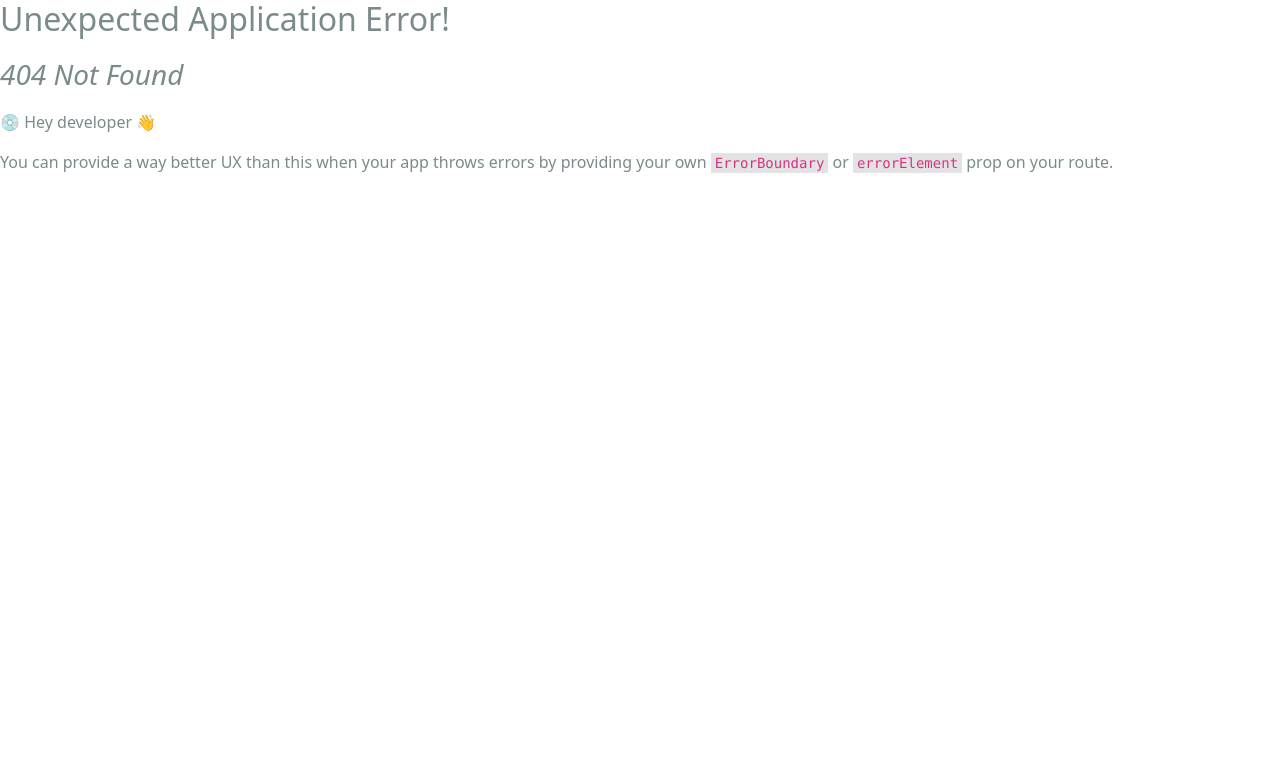
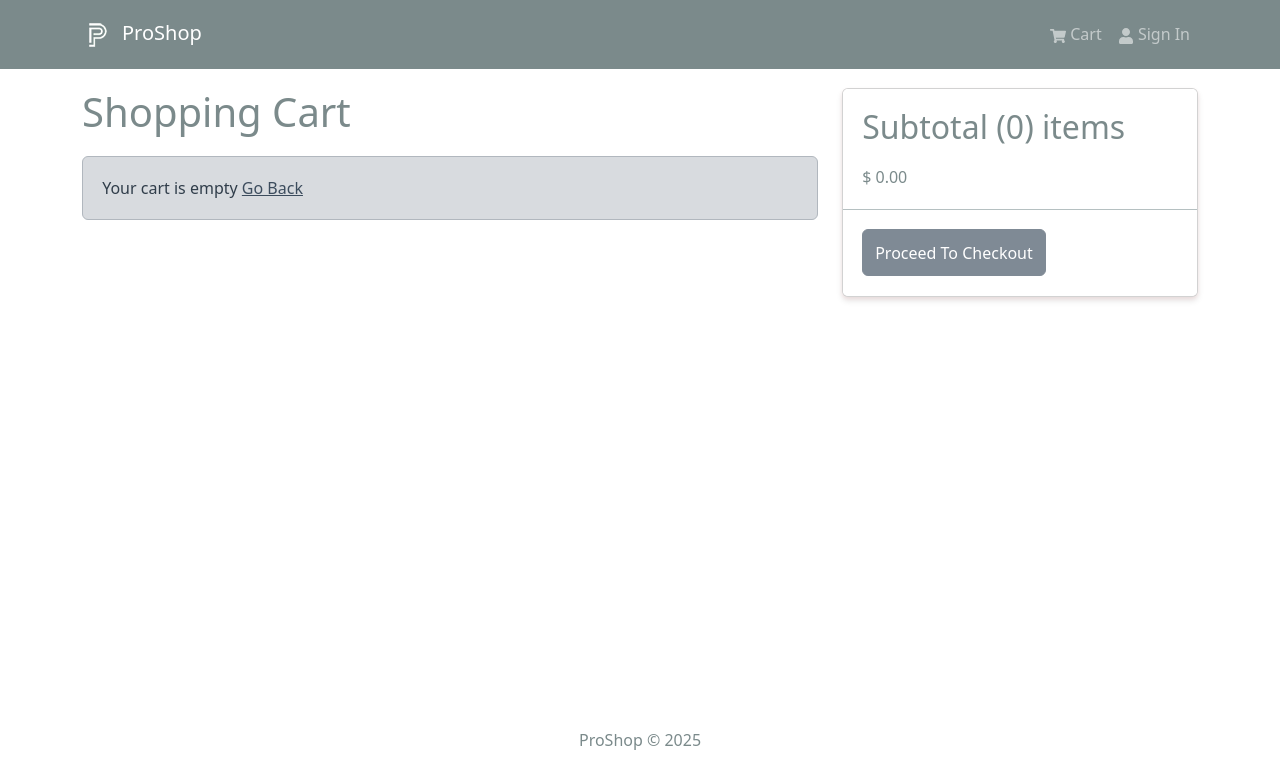
Before and after one commit to anouar4070/ProShop, a React (Create React App) app in the folder frontend/: page /cart in a window 1280 px wide. Before the commit this address had no page. Shown: the top 784 px of the page. Built offline with nearby package versions, Linux system fonts and the light colour scheme.

Commit message:
CartScreen

```diff
--- a/frontend/src/index.js
+++ b/frontend/src/index.js
@@ -18,12 +18,14 @@
 import reportWebVitals from "./reportWebVitals";
 import HomeScreen from "./screens/HomeScreen";
 import ProductScreen from "./screens/ProductScreen";
+import CartScreen from "./screens/CartScreen";
 
 const router = createBrowserRouter(
   createRoutesFromElements(
     <Route path="/" element={<App />}>
       <Route index={true} path="/" element={<HomeScreen />} />
       <Route path="/product/:id" element={<ProductScreen />} />
+      <Route path="/cart" element={<CartScreen />} />
     </Route>
   )
 );
--- /dev/null
+++ b/frontend/src/screens/CartScreen.jsx
@@ -0,0 +1,102 @@
+import { Link, useNavigate } from "react-router-dom";
+import { useDispatch, useSelector } from "react-redux";
+import {
+  Row,
+  Col,
+  ListGroup,
+  Image,
+  Form,
+  Button,
+  Card,
+} from "react-bootstrap";
+import { FaTrash } from "react-icons/fa";
+import Message from "../components/Message";
+import { addToCart } from "../slices/cartSlice";
+
+const CartScreen = () => {
+  const navigate = useNavigate();
+  const dispatch = useDispatch();
+
+  const cart = useSelector((state) => state.cart);
+  const { cartItems } = cart;
+
+  const addToCartHandler = (product, qty) => {
+    dispatch(addToCart({ ...product, qty }));
+  };
+
+  return (
+    <Row>
+      <Col md={8}>
+        <h1 style={{ marginBottom: "20px" }}>Shopping Cart</h1>
+        {cartItems.length === 0 ? (
+          <Message>
+            Your cart is empty <Link to="/">Go Back</Link>{" "}
+          </Message>
+        ) : (
+          <ListGroup variant="flush">
+            {cartItems.map((item) => (
+              <ListGroup.Item key={item._id}>
+                <Row>
+                  <Col md={2}>
+                    <Image src={item.image} alt={item.name} fluid rounded />
+                  </Col>
+                  <Col md={3}>
+                    <Link to={`/product/${item._id}`}>{item.name}</Link>
+                  </Col>
+                  <Col md={2}>${item.price}</Col>
+                  <Col md={2}>
+                    <Form.Control
+                      as="select"
+                      value={item.qty}
+                      onChange={(e) =>
+                        addToCartHandler(item, Number(e.target.value))
+                      }
+                    >
+                      {[...Array(item.countInStock).keys()].map((x) => (
+                        <option key={x + 1} value={x + 1}>
+                          {x + 1}
+                        </option>
+                      ))}
+                    </Form.Control>
+                  </Col>
+                  <Col md={2}>
+                    <Button type="button" variant="light">
+                      <FaTrash />
+                    </Button>
+                  </Col>
+                </Row>
+              </ListGroup.Item>
+            ))}
+          </ListGroup>
+        )}
+      </Col>
+      <Col md={4}>
+        <Card>
+          <ListGroup variant="flush">
+            <ListGroup.Item>
+              <h2>
+                Subtotal ({cartItems.reduce((acc, item) => acc + item.qty, 0)})
+                items
+              </h2>
+              ${" "}
+              {cartItems
+                .reduce((acc, item) => acc + item.qty * item.price, 0)
+                .toFixed(2)}
+            </ListGroup.Item>
+            <ListGroup.Item>
+              <Button
+                type="button"
+                className="btn-block"
+                disabled={cartItems.length === 0}
+              >
+                Proceed To Checkout
+              </Button>
+            </ListGroup.Item>
+          </ListGroup>
+        </Card>
+      </Col>
+    </Row>
+  );
+};
+
+export default CartScreen;
```
